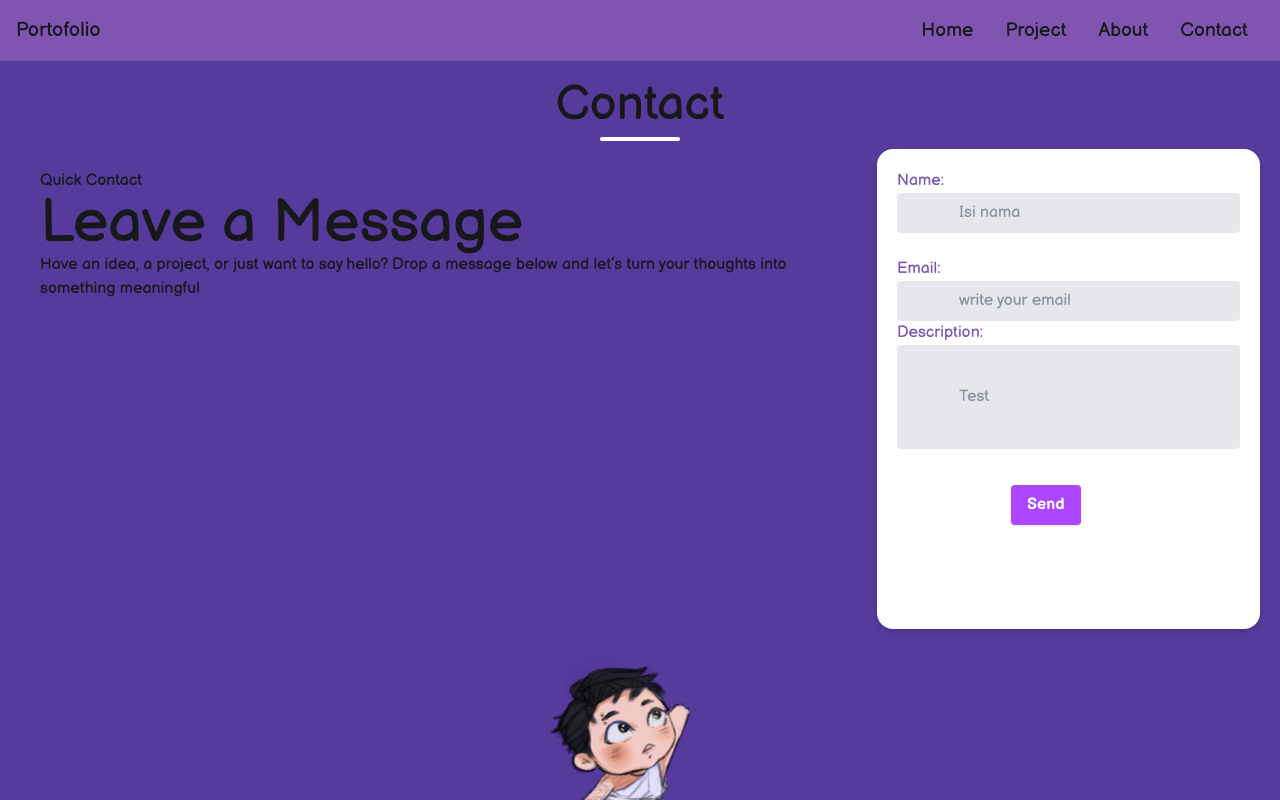
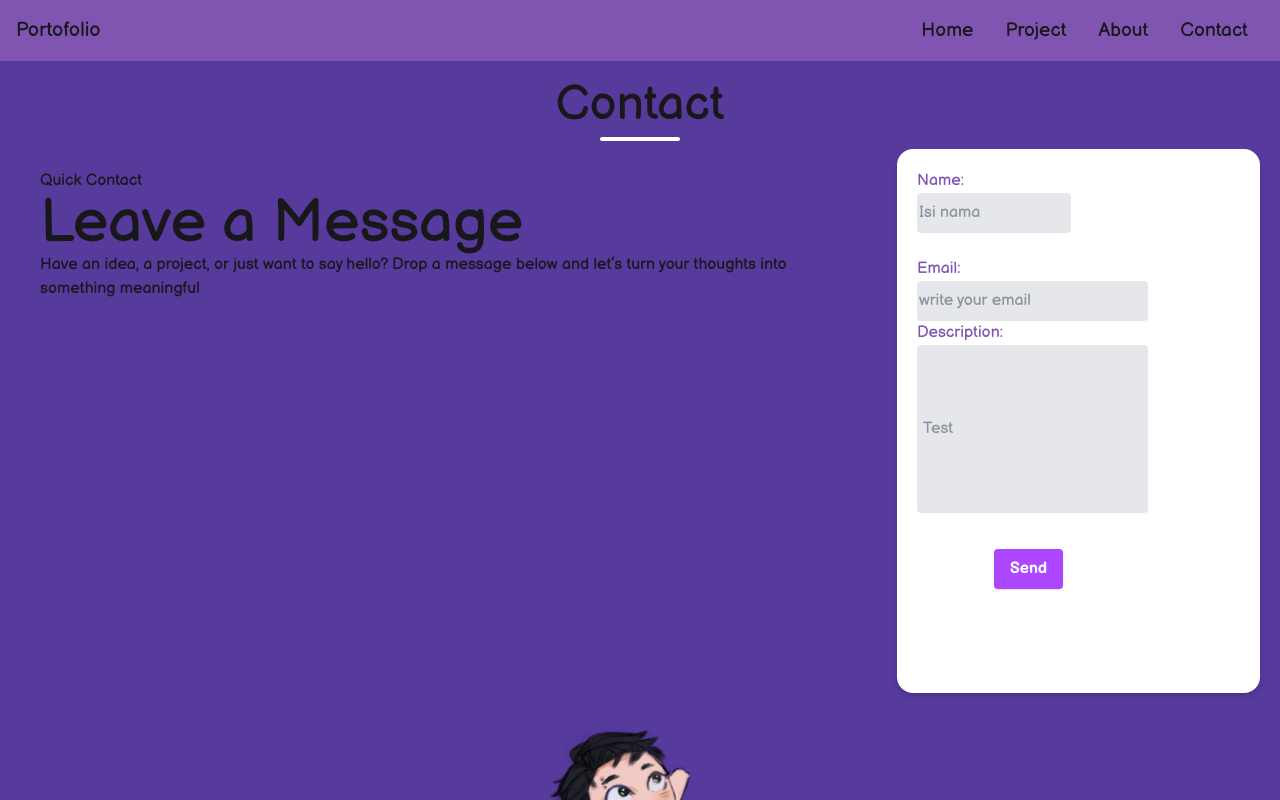
Before and after one commit to Serroria/portofolioWeb, a React (Vite) app: page /portofolioWeb/contact in a window 1280 px wide. Shown: the top 800 px of the page. Built offline with nearby package versions, Linux system fonts and the light colour scheme.

Commit message:
fix it skill, contact

```diff
--- a/src/components/card.jsx
+++ b/src/components/card.jsx
@@ -16,7 +16,7 @@ const Card = ({ imgURL, title, desc, alt, data }) => {
 
   return (
     <div className="flex flex-row flex-wrap ">
-      <div className="card bg-base-100 w-70 shadow-sm ">
+      <div className="card bg-white text-purple-500 w-70 shadow-sm ">
         <figure>
           <img
             src={data.imgURL}
--- a/src/routes/Contact.jsx
+++ b/src/routes/Contact.jsx
@@ -54,9 +54,8 @@ const Contact = () => {
                 <label className="my-8" for="inline-full-name">
                   Name:
                 </label>
-                <div className="md:w-2/3">
+                <div className="md:w-2/3 bg-gray-200 border-2 border-gray-200 rounded py-2 w-full text-gray-700 leading-tight focus:outline-none focus:bg-white focus:border-purple-500">
                   <input
-                    className="bg-gray-200 border-2 border-gray-200 rounded py-2 px-15 text-gray-700 leading-tight focus:outline-none focus:bg-white focus:border-purple-500"
                     type="text"
                     name="name"
                     placeholder="Isi nama"
@@ -65,9 +64,8 @@ const Contact = () => {
                 </div>
                 <br />
                 <label className="my-8">Email:</label>
-                <div className="bg-gray">
+                <div className="bg-gray-200 border-2 border-gray-200 rounded  py-2 w-full text-gray-700 leading-tight focus:outline-none focus:bg-white focus:border-purple-500">
                   <input
-                    className="bg-gray-200 border-2 border-gray-200 rounded  py-2 px-15 text-gray-700 leading-tight focus:outline-none focus:bg-white focus:border-purple-500"
                     type="email"
                     required
                     placeholder="write your email"
@@ -75,9 +73,9 @@ const Contact = () => {
                   />
                 </div>
                 <label>Description:</label>
-                <div>
+                <div className="bg-gray-200 border-2 border-gray-200 rounded  py-10 px-1 text-gray-700 leading-tight ">
                   <input
-                    className="bg-gray-200 border-2 border-gray-200 rounded  py-10 px-15 text-gray-700 leading-tight focus:outline-none focus:bg-white focus:border-purple-500"
+                    className="w-full py-8 focus:outline-none  focus:border-purple-500"
                     name="message"
                     placeholder="Test"
                   />
--- a/src/routes/Skills.jsx
+++ b/src/routes/Skills.jsx
@@ -9,9 +9,14 @@ const Skills = () => {
         <div className="relative mx-2 my2 flex justify-center">
           <div className="mt-2 mb-2 flex w-20 h-1 overflow-hidden rounded bg-white "></div>
         </div>
-      <p className="p-4 text-center text-white text-sm" >Lorem ipsum dolor, sit amet consectetur adipisicing elit. Obcaecati iusto inventore vel, quibusdam et amet laborum voluptate. Molestiae sequi laboriosam itaque dolorum, voluptatem nobis provident aut soluta. Tempora, perspiciatis eius.</p>
+        <p className="p-4 text-center text-white text-sm">
+          Lorem ipsum dolor, sit amet consectetur adipisicing elit. Obcaecati
+          iusto inventore vel, quibusdam et amet laborum voluptate. Molestiae
+          sequi laboriosam itaque dolorum, voluptatem nobis provident aut
+          soluta. Tempora, perspiciatis eius.
+        </p>
         <div>
-        <ul className="contents grid grid-cols-3 grid-rows-3 gap-4 ">
+          <ul className="grid grid-cols-3 grid-rows-3 gap-4 ">
             <li>
               <div className="md:box-border shadow-md flex-1 rounded-sm mr-5 p-1 bg-white">
                 <h4>Html</h4>
@@ -21,7 +26,6 @@ const Skills = () => {
                       style={{ width: "80%" }}
                       className="bg-[#7F55B1] transition-all duration-500 ease-out"
                     ></div>
-
                   </div>
                   <div className="mb-2 flex items-center text-xs">
                     <div class="text-black">80%</div>
@@ -111,7 +115,6 @@ const Skills = () => {
             </li>
           </ul>
         </div>
-
       </div>
     </section>
   );
```
Also changed, not shown: 4 other files (tests, documents, lock files or other folders). Lines whose indentation alone changed are shown as unchanged.
